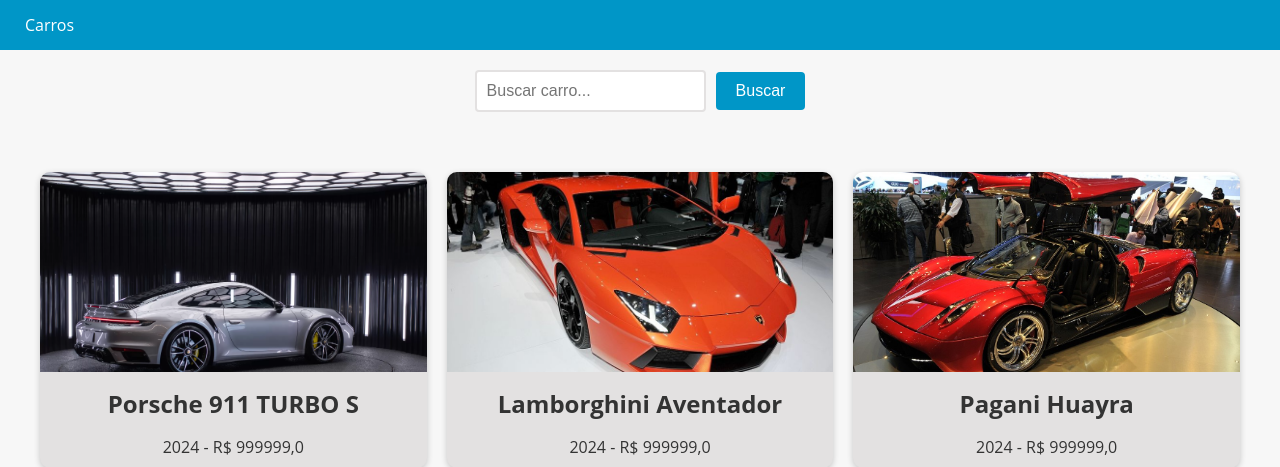
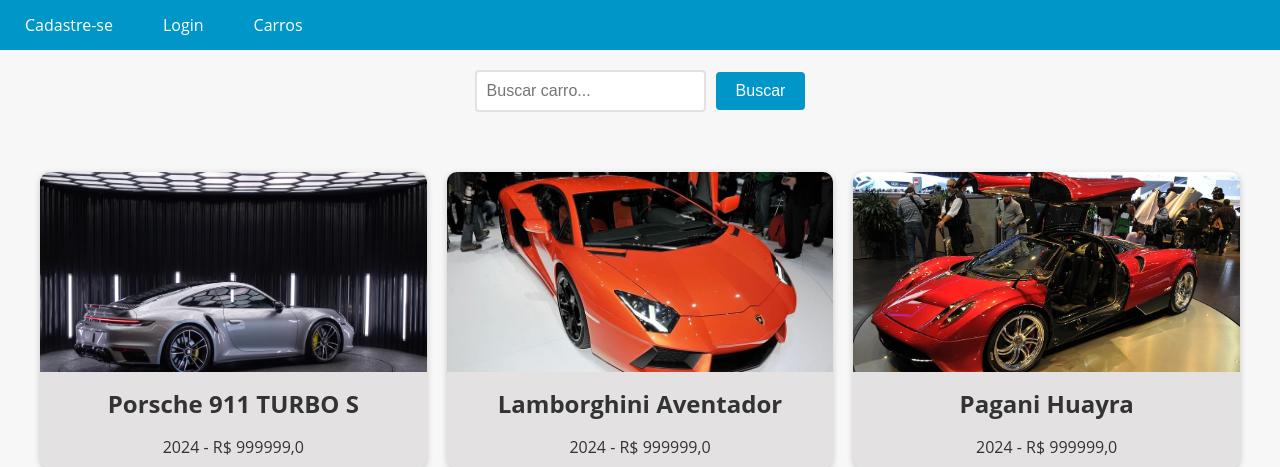
Before and after one commit to devgui01/e_commerce_web, a Django app: page /cars/ in a window 1280 px wide. Shown: the top 467 px of the page. Run offline with Django 5.2, Linux system fonts and the light colour scheme; data comes from the database, SQL or seed files in the repository.

Commit message:
commit 06-02-25

```diff
--- a/app/templates/base.html
+++ b/app/templates/base.html
@@ -76,6 +76,10 @@
         <li>Olá, {{ user.username }}</li>
         <li><a href="{% url 'new_car' %}">Cadastrar Carro</a></li>
         {% endif  %}
+        {% if not user.is_authenticated %}
+        <li><a href="{% url 'register' %}">Cadastre-se</a></li>
+        <li><a href="{% url 'login' %}">Login</a></li>
+        {% endif %}
 
         <li><a href="{% url 'cars_list' %}">Carros</a></li>
       </ul>
```
